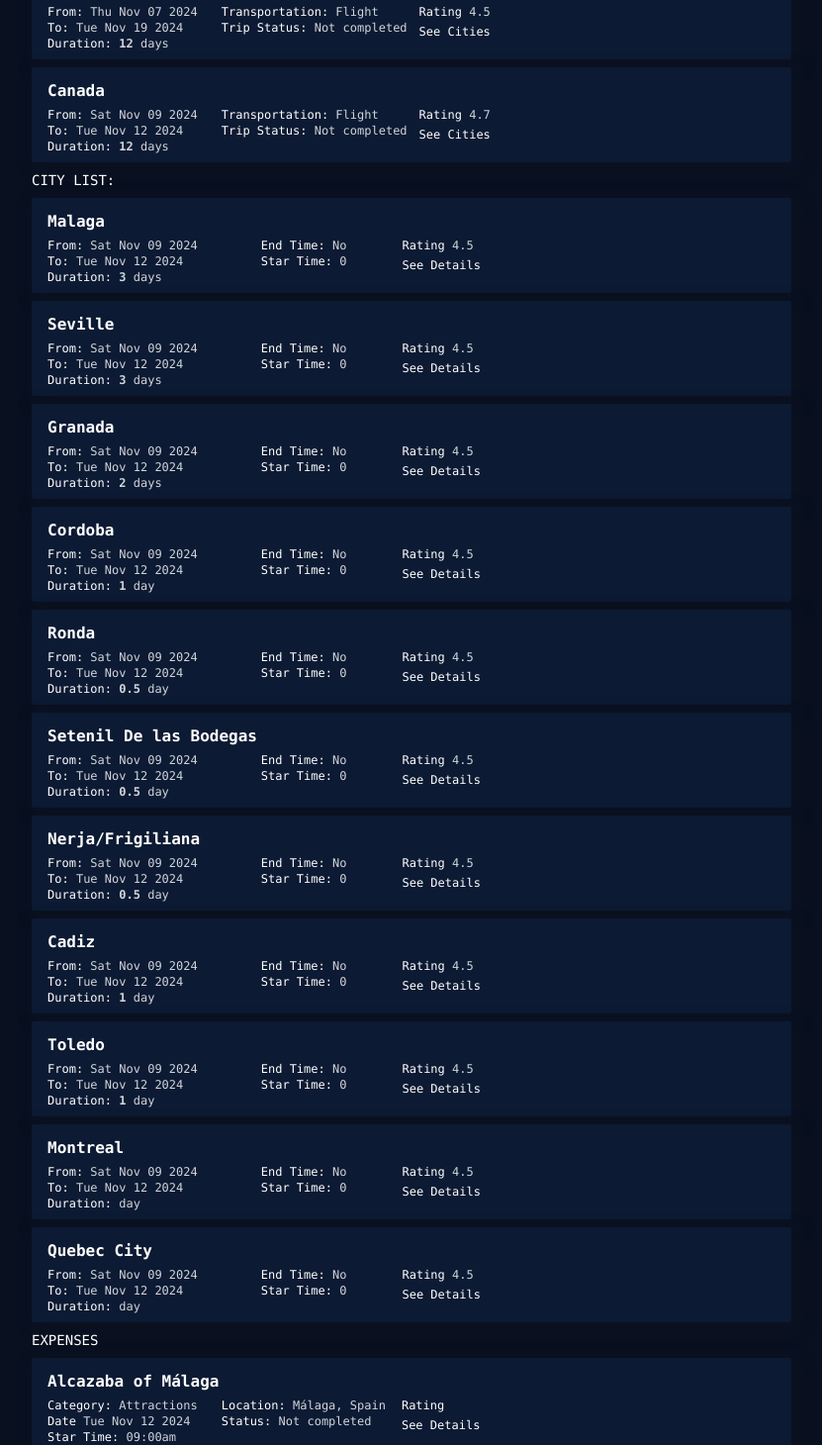
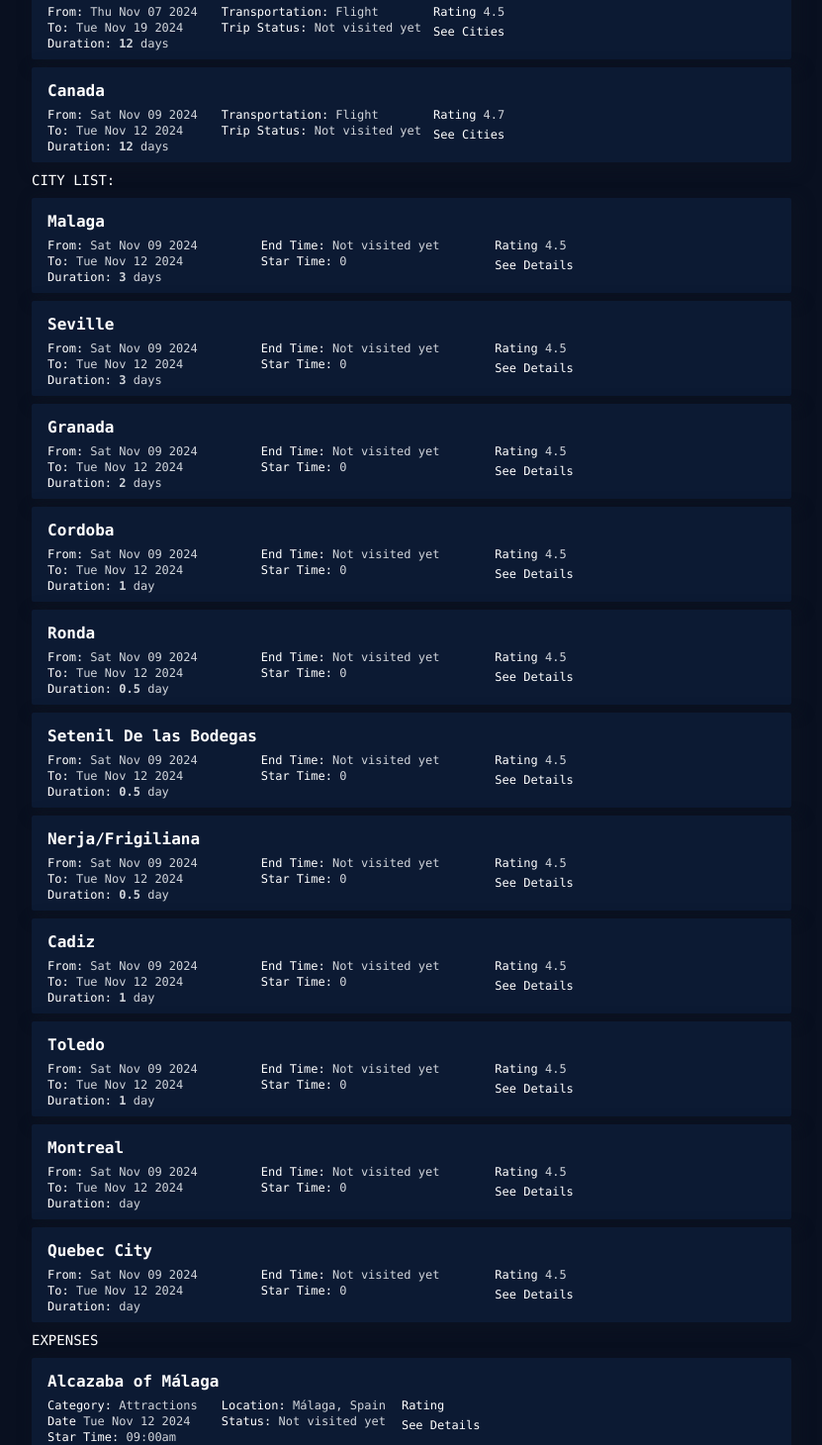
Before and after one commit to Terrero89/travel_planning_app, a Next.js app: page / in a window 1280 px wide. Shown: the part 240-1700 px from the top of the page at 99% size, without its empty margins (224-1055 px from the left). Built offline with nearby package versions, Linux system fonts and the light colour scheme.

Commit message:
no buttons added

```diff
--- a/src/app/components/cities/CityItem.tsx
+++ b/src/app/components/cities/CityItem.tsx
@@ -31,7 +31,7 @@ const CityItem: React.FC<CityProps> = ({ cityList }) => {
                         </div>
 
                         <div className='mx-2 px-1 '>
-                            <p className='text-xs text-gray-300'><span className='text-xs text-white'>End Time: </span> {city.isThisCityVisited ? "Yes" : "No"}</p>
+                            <p className='text-xs text-gray-300'><span className='text-xs text-white'>End Time: </span> {city.isThisCityVisited ? "Yes" : "Not visited yet"}</p>
                             <p className='text-xs text-gray-300'><span className='text-xs text-white'>Star Time:</span> {city.totalCost}</p>
 
 
--- a/src/app/components/destination/DestinationItem.tsx
+++ b/src/app/components/destination/DestinationItem.tsx
@@ -33,7 +33,7 @@ const DestinationItem: React.FC<DestionationProps> = ({ destinationList }) => {
 
                         <div className='mx-2 px-1 '>
                             <p className='text-xs text-gray-300'><span className='text-xs text-white'>Transportation: </span>{trip.transportType}</p>
-                            <p className='text-xs text-gray-300'><span className='text-xs text-white'>Trip Status: </span>{trip.isTripCompleted ? "completed" : "Not completed"}</p>
+                            <p className='text-xs text-gray-300'><span className='text-xs text-white'>Trip Status: </span>{trip.isTripCompleted ? "Visited" : "Not visited yet"}</p>
                         </div>
 
                         <div className=' text-xs'>
--- a/src/app/components/expenses/ExpensesItem.tsx
+++ b/src/app/components/expenses/ExpensesItem.tsx
@@ -34,7 +34,7 @@ const CityItem: React.FC<ExpensesProps> = ({ expensesList }) => {
 
                         <div className='mx-2 px-1 '>
                             <p className='text-xs text-gray-300'><span className='text-xs text-white'>Location: </span>{expense.location}</p>
-                            <p className='text-xs text-gray-300'><span className='text-xs text-white'>Status:  </span>{expense.isCompleted ? "completed" : "Not completed"}</p>
+                            <p className='text-xs text-gray-300'><span className='text-xs text-white'>Status:  </span>{expense.isCompleted ? "Visited" : "Not visited yet"}</p>
 
 
                         </div>
```
